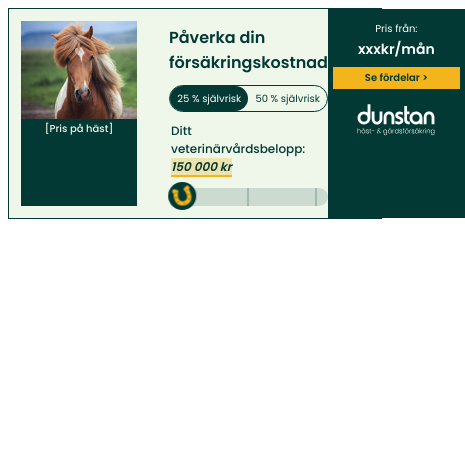
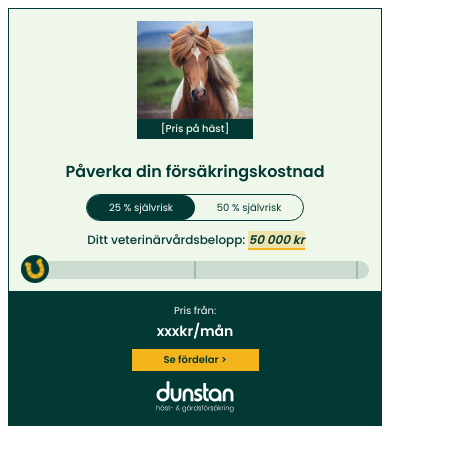
Before and after one commit to 0alola0/insurance-banner, a plain HTML site: page index.html in a window 390 px wide. Shown: the whole page, 465 px wide, since content can reach past the window. Drawn offline with nearby package versions, Linux system fonts and the light colour scheme.

Commit message:
add: calculation logic

```diff
--- a/index.html
+++ b/index.html
@@ -16,6 +16,9 @@
         grid-template-columns: 5fr 1fr;
         max-width: 630px;
         border: 1px solid #033934;
+        @media (max-width: 768px) {
+          grid-template-columns: 1fr;
+        }
       }
       .banner_display {
         display: flex;
@@ -23,6 +26,14 @@
         gap: 32px;
         background-color: #eff7eb;
         padding: 12px 0 12px 12px;
+        @media (max-width: 768px) {
+          flex-direction: column;
+          gap: 16px;
+          align-items: center;
+          justify-content: center;
+          padding: 12px;
+          text-align: center;
+        }
       }
       .image_wrapper {
         background-color: #033934;
@@ -46,6 +57,12 @@
         margin-block: 2px;
         display: block;
       }
+      .banner_info {
+        width: 290px;
+        @media (max-width: 768px) {
+          width: 100%;
+        }
+      }
       .banner_title {
         margin-block: 4px 10px;
         color: #033934;
@@ -60,6 +77,10 @@
         border: 1px solid #033934;
         display: flex;
         margin-bottom: 10px;
+        @media (max-width: 768px) {
+          margin: 0 auto;
+          margin-bottom: 10px;
+        }
       }
 
       .banner_selector button {
@@ -83,8 +104,6 @@
       .banner_selector button:not(.active) {
         color: #033934;
         background: transparent;
-      }
-      .banner_slider {
       }
       .slider_header {
         margin: 0 0 12px 2px;
@@ -128,10 +147,10 @@
         width: 78px;
         height: 32px;
         margin: 0 auto;
-        >img{
-            width: 100%;
-            height: 100%;
-            object-fit: contain;
+        > img {
+          width: 100%;
+          height: 100%;
+          object-fit: contain;
         }
       }
       .cta_btn {
@@ -146,11 +165,14 @@
           font-weight: 600;
           text-decoration: none;
         }
+        @media (max-width: 768px) {
+          margin: 0 auto;
+          margin-bottom: 10px;
+        }
       }
       .noUi-connects {
         border-radius: 12px;
       }
-
       .noUi-pips-horizontal {
         height: 9px;
       }
@@ -173,14 +195,12 @@
       .noUi-pips .noUi-marker:first-child {
         margin-left: 13px;
       }
-
       .noUi-pips .noUi-marker:nth-child(5) {
         margin-left: -13px;
       }
       .noUi-pips .noUi-value {
         display: none;
       }
-
       .noUi-handle {
         width: 28px !important;
         height: 28px !important;
@@ -218,28 +238,27 @@
         </div>
         <div class="banner_info">
           <h5 class="banner_title">Påverka din försäkringskostnad</h5>
-          <div class="banner_selector">
-            <button class="quarter-btn active" onclick="toggleActive(this)">
+          <div class="banner_selector" id="selector">
+            <button
+              value="25"
+              class="quarter-btn active"
+              onclick="toggleActive(this)"
+            >
               25 % självrisk
             </button>
-            <button class="half-btn" onclick="toggleActive(this)">
+            <button value="50" class="half-btn" onclick="toggleActive(this)">
               50 % självrisk
             </button>
           </div>
           <div class="banner_slider">
-            <span class="slider_header"
-              >Ditt veterinärvårdsbelopp:
-              <strong class="price_highlight">150 000 kr</strong></span
-            >
+            <span class="slider_header">Ditt veterinärvårdsbelopp: <strong class="price_highlight" id="care_price">150 000 kr</strong></span>
             <div id="slider"></div>
           </div>
         </div>
       </div>
       <div class="banner_cta">
         <span class="cta_text">Pris från:</span>
-        <strong class="cta_result">
-          <span class="cta_price">xxx</span>kr/mån</strong
-        >
+        <strong class="cta_result"><span class="cta_price" id="final_price">xxx</span>kr/mån</strong>
         <div class="cta_btn"><a href="">Se fördelar ></a></div>
         <figure class="company_logo">
           <img src="img/logo.svg" alt="" />
@@ -249,12 +268,23 @@
   </body>
 
   <script>
+    let price = 45001;
+    let selectorValue = 25;
+    let size = price <= 45000 ? "small" : price <= 90000 ? "medium" : "large";
+    const calculate = () => {
+      document.getElementById("final_price").innerHTML =
+        calculatedValues[size][selectorValue][
+          parseFloat(connectSlider.noUiSlider.get())
+        ];
+    };
+
     function toggleActive(btn) {
-      const buttons = document.querySelectorAll(".banner_selector button");
-      buttons.forEach((button) => button.classList.remove("active"));
+      document.querySelectorAll("#selector button").forEach((button) => button.classList.remove("active"));
+      btn.classList.add("active");
+      selectorValue = parseInt(btn.getAttribute("value"));
+      calculate();
+    }
 
-      btn.classList.add("active");
-    }
     var connectSlider = document.getElementById("slider");
     var valuesForSlider = [50, 100, 150];
 
@@ -266,11 +296,58 @@
         max: 150,
       },
       step: 50,
+      snap: false,
       pips: {
         mode: "values",
         values: [50, 100, 150],
         density: 50,
       },
     });
+
+    connectSlider.noUiSlider.on("update", function (values, handle) {
+      const sliderValue = parseFloat(values[handle]);
+      document.getElementById("care_price").innerHTML = sliderValue + " 000 kr";
+      calculate();
+    });
+
+    //values from spreadsheet
+    const calculatedValues = {
+      small: {
+        25: {
+          50: 373,
+          100: 422,
+          150: 604,
+        },
+        50: {
+          50: 215,
+          100: 240,
+          150: 333,
+        },
+      },
+      medium: {
+        25: {
+          50: 579,
+          100: 627,
+          150: 809,
+        },
+        50: {
+          50: 421,
+          100: 445,
+          150: 538,
+        },
+      },
+      large: {
+        25: {
+          50: 941,
+          100: 989,
+          150: 1171,
+        },
+        50: {
+          50: 783,
+          100: 807,
+          150: 900,
+        },
+      },
+    };
   </script>
 </html>
```
